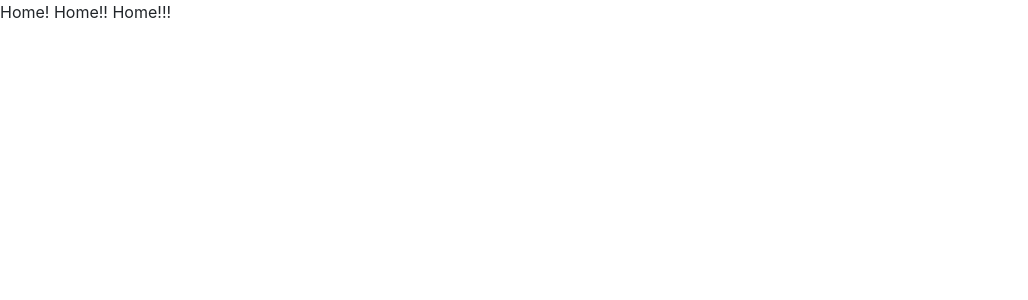
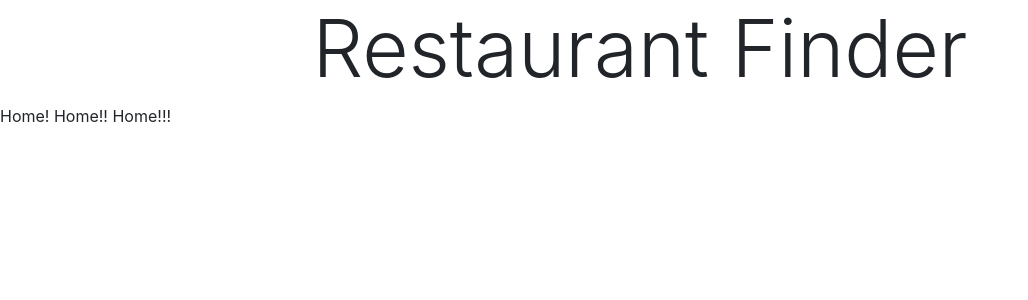
Before and after one commit to AkinolaAdewole/PERNStack-YELP_CLONE, a React (Create React App) app in the folder client/: page / in a window 1280 px wide. Shown: the top 300 px of the page, without its empty margins (0-1028 px from the left). Built offline with nearby package versions, Linux system fonts and the light colour scheme.

Commit message:
Routing client-side

```diff
--- /dev/null
+++ b/client/src/components/Header.jsx
@@ -0,0 +1,13 @@
+import React from 'react'
+
+const Header = () => {
+  return (
+    <>
+       <h1 className='font-weight-light display-1 text-center'>
+        Restaurant Finder
+       </h1>
+    </>
+  )
+}
+
+export default Header
--- a/client/src/routes/Home.jsx
+++ b/client/src/routes/Home.jsx
@@ -1,8 +1,12 @@
 import React from 'react'
+import Header from '../components/Header'
 
 const Home = () => {
   return (
-    <div>Home! Home!! Home!!!</div>
+    <>
+        <Header />
+        Home! Home!! Home!!!
+    </>
   )
 }
 
```
Also changed, not shown: client/src/components/AddRestaurant.jsx (added), client/src/components/RestaurantList.jsx (added).
